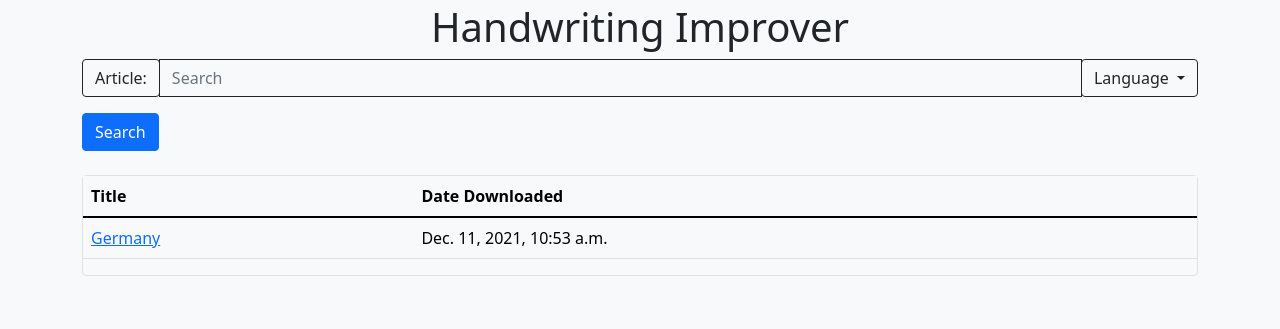
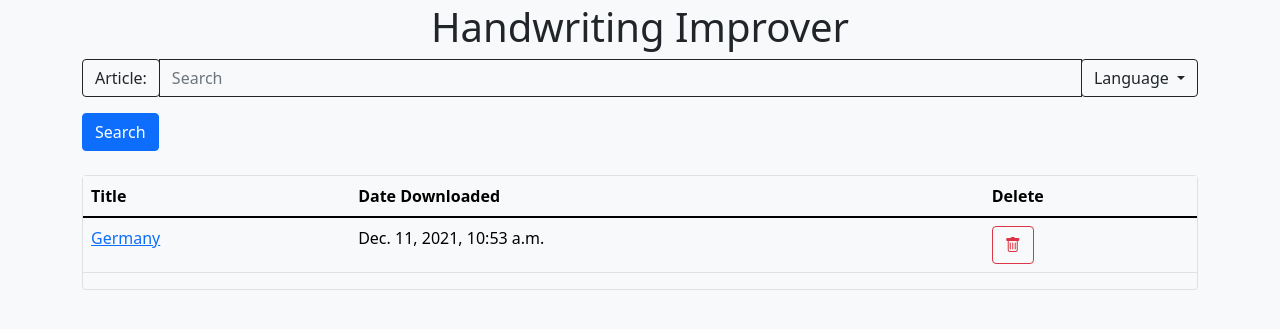
Before and after one commit to davrichter/djangoLearning, a Django app: page /handwriting/ in a window 1280 px wide. Shown: the part 68-397 px from the top of the page. Run offline with Django 3.2, Linux system fonts and the light colour scheme; data comes from the database, SQL or seed files in the repository; both versions use the stored data as it was after the commit; some libraries are stand-ins or nearby versions.

Commit message:
deleting articles now works

```diff
--- a/wikipedia_converter/static/wikipedia_converter/main.js
+++ b/wikipedia_converter/static/wikipedia_converter/main.js
@@ -24,8 +24,6 @@ function toggleTheme(newTheme, oldTheme) {
                 i.classList.replace("bg-" + oldTheme, "bg-" + newTheme)
                 // replace text color
                 i.classList.replace("text-" + newTheme, "text-" + oldTheme)
-
-
             }
 
             for (let i of dropdownButton) {
--- a/wikipedia_converter/templates/wikipedia_converter/index.html
+++ b/wikipedia_converter/templates/wikipedia_converter/index.html
@@ -45,6 +45,7 @@
                 <tr>
                     <th scope="col">Title</th>
                     <th scope="col">Date Downloaded</th>
+                    <th scope="col">Delete</th>
                     <!--<th scope="col">ID</th>-->
                 </tr>
             </thead>
@@ -56,8 +57,14 @@
                             {{ article }}
                         </a>
                     </td>
-                    <td>{{ article.date_pulled }}</td>
-                    <!--<td>{{ article.id }}</td>-->
+                    <td>
+                        {{ article.date_pulled }}
+                    </td>
+                    <td>
+                        <a href="{% url 'wikipedia_converter:deleteArticleFromDb' article.id %}" class="btn btn-outline-danger">
+                            <i class="bi-trash"></i>
+                        </a>
+                    </td>
                 </tr>
             <!--<p class="border rounded p-2"></p>-->
         {% endfor %}
--- a/wikipedia_converter/views.py
+++ b/wikipedia_converter/views.py
@@ -116,5 +116,12 @@ def get_article_from_db(request, pk):
 
     return HttpResponse(template.render(context, request))
 
+
 def delete_article_from_db(request, pk):
-    article = request.POST['article']
+    article1 = FullArticle.objects.get(pk=pk)
+
+    article1.original_page.delete()
+    article1.formatted_page.delete()
+    article1.delete()
+
+    return HttpResponseRedirect(reverse('wikipedia_converter:Index'))
```
Also changed, not shown: db.sqlite3.
